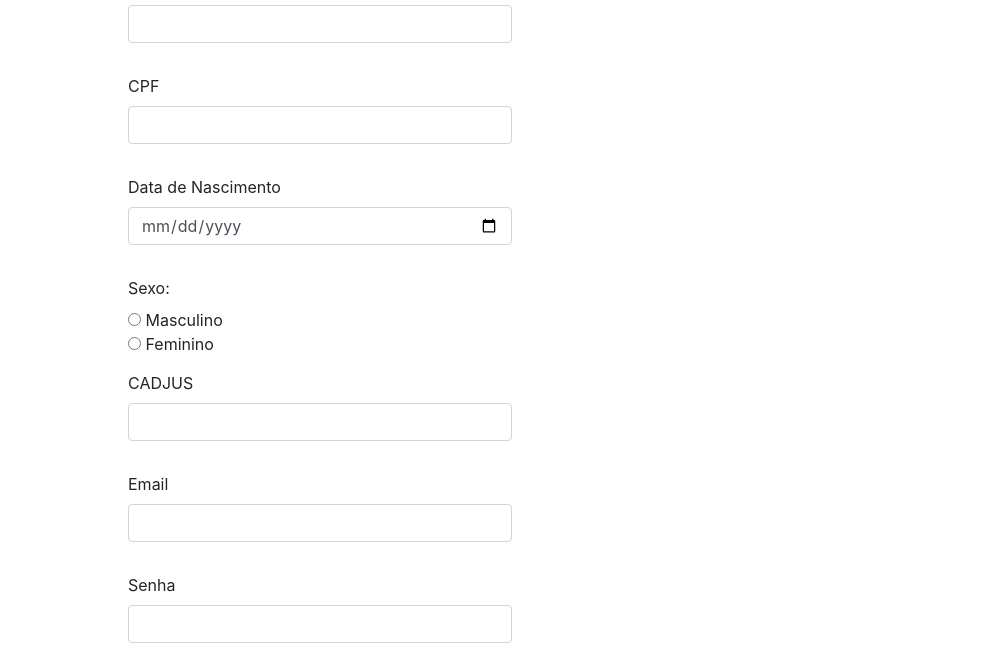
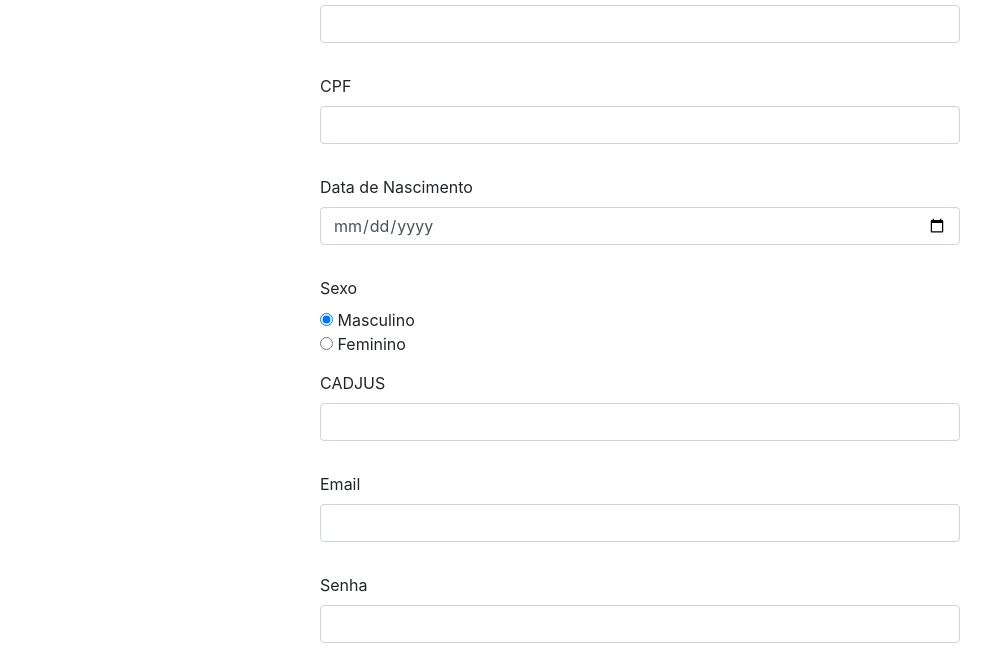
Before and after one commit to robertajacimbertt/CadastroDeDeputadosEstaduais, a plain HTML site: page cadastro.html in a window 1280 px wide. Shown: the part 98-754 px from the top of the page, without its empty margins (0-1006 px from the left). Drawn offline with nearby package versions, Linux system fonts and the light colour scheme; a script that the page names is missing.

Commit message:
Arrumando o campo sexo

```diff
--- a/cadastro.html
+++ b/cadastro.html
@@ -63,19 +63,11 @@
             <input type="date" class="form-control" id="datanasc">
         </div>
 
-        <div>
-            <label>Sexo:</label><br>
-            <input type="radio" name="masculino" id="masculino" value="m">
-            <spam>
-                Masculino
-            </spam>
-        </div>
-        <div>
-            <input type="radio" name="feminino" id="feminino" value="f">
-            <spam>
-                Feminino
-            </spam>
-        </div>
+          <div>
+            <label>Sexo</label><br>
+            <input type="radio" name="sexo" value="m" checked> Masculino<br>
+            <input type="radio" name="sexo" value="f"> Feminino<br>
+          </div>
 
         <div class="form-group">
             <label for="cadjus">CADJUS</label>
--- a/css/style.css
+++ b/css/style.css
@@ -53,8 +53,8 @@
     }
 
     #formulario {
-        width: 40%;
-        padding-left: 10%;
+        width: 50%;
+        margin: 0 auto;
     }
 
     .navbar {
```
